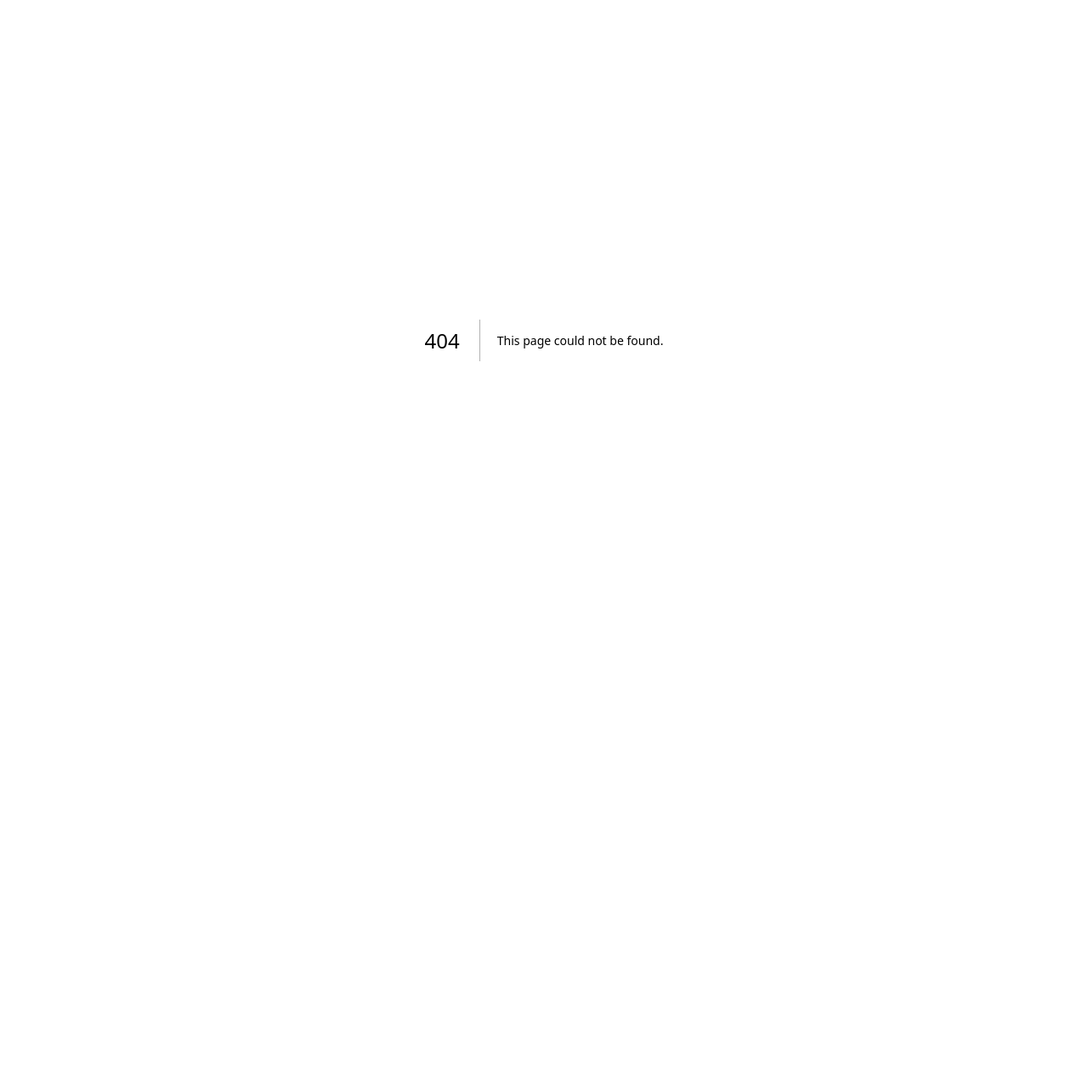
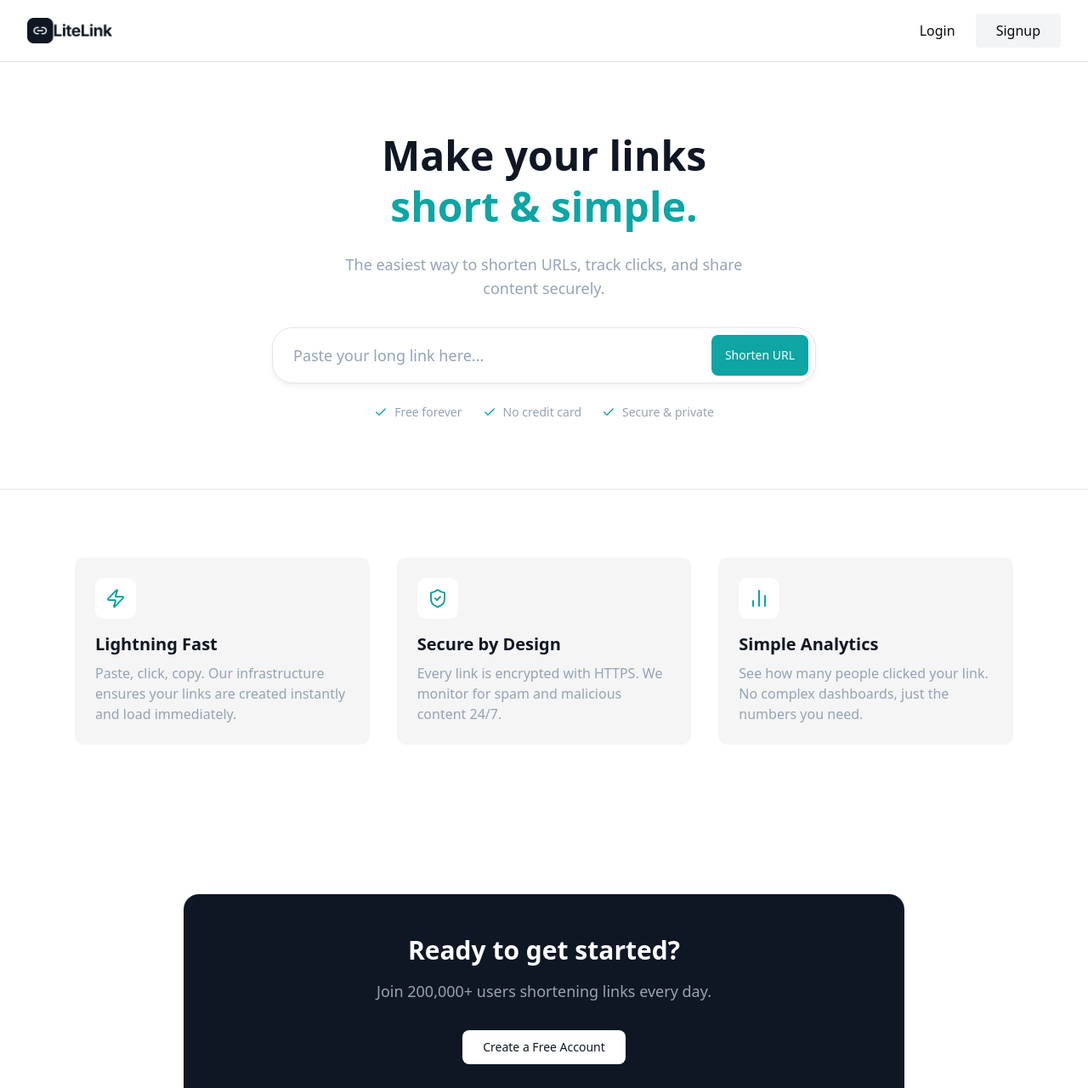
Before and after one commit to veenzent/alx-project-nexus, a Next.js app in the folder lite-link/: page /design-to-code in a window 1280 px wide. Before the commit this address had no page. Shown: the top 1280 px of the page at 85% size. Before the commit the page ends 800 px from the top, so only its background shows below. Built offline with nearby package versions, Linux system fonts and the light colour scheme.

Commit message:
FIX: fixed invalid typescript error

```diff
--- /dev/null
+++ b/lite-link/app/design-to-code/page.tsx
@@ -0,0 +1,20 @@
+import React from "react"
+import Navbar from "@/components/layout/Navbar"
+import Footer from "@/components/layout/Footer"
+import Hero from "@/components/design/Hero"
+import Features from "@/components/design/Features"
+import CTA from "@/components/design/CTA"
+
+export default function Page() {
+  return (
+    <div className="min-h-screen bg-background text-foreground">
+      <Navbar />
+      <main>
+        <Hero />
+        <Features />
+        <CTA />
+      </main>
+      <Footer />
+    </div>
+  )
+}
```
Also changed, not shown: 1 other file (tests, documents, lock files or other folders).
